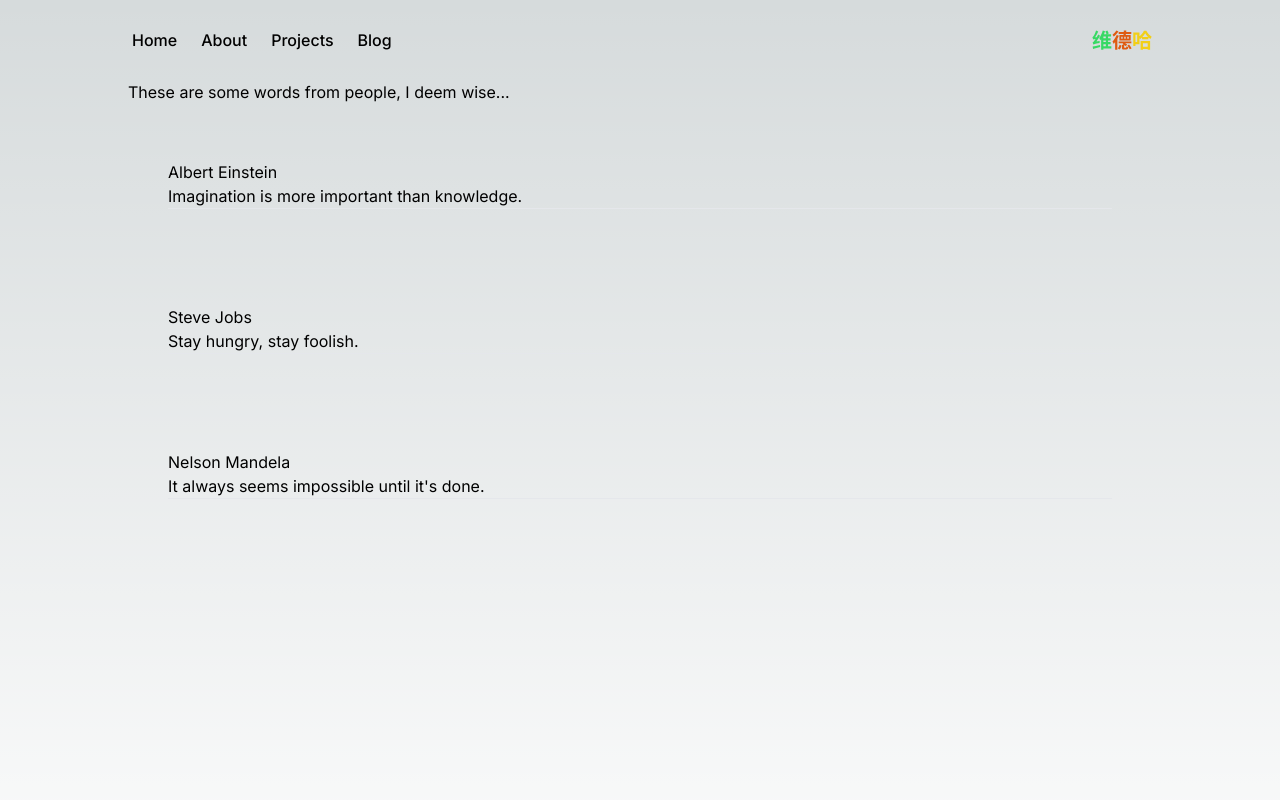
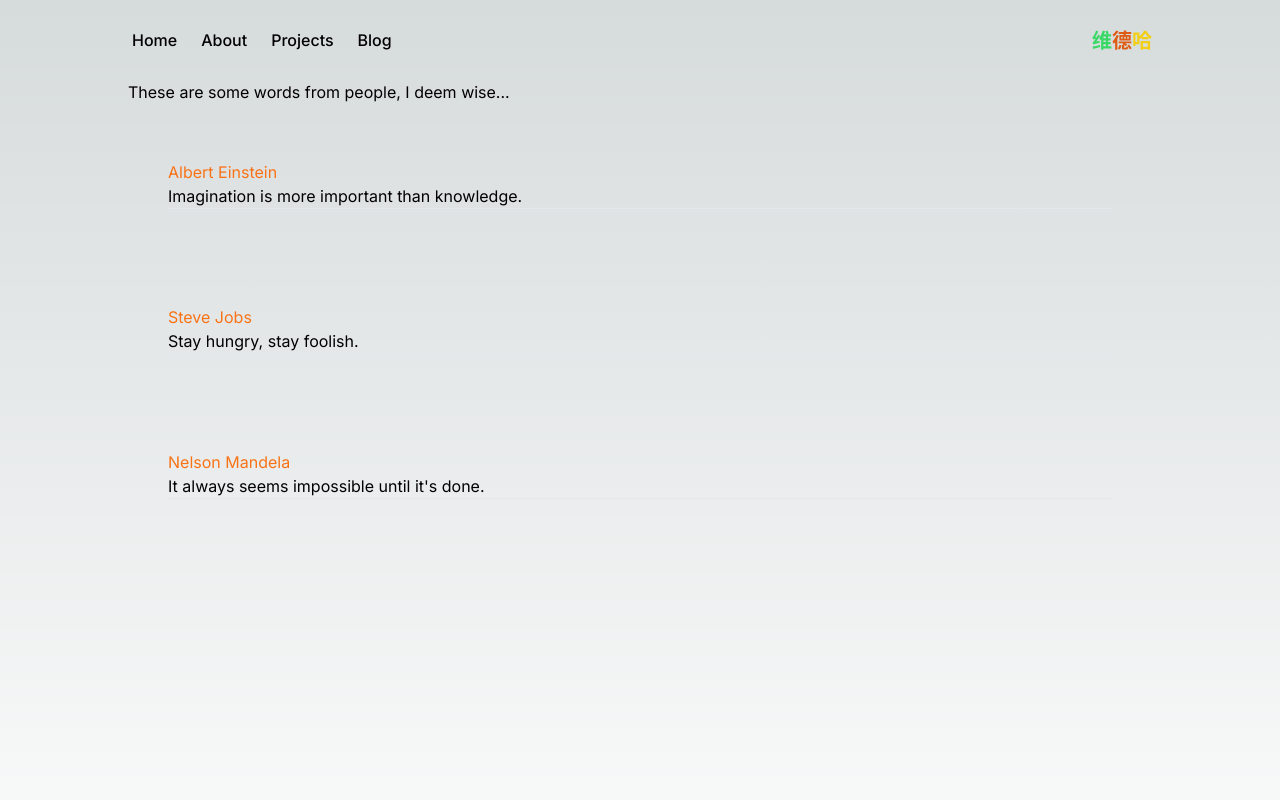
Before and after one commit to Wediah/my-portfolio, a Next.js app: page /quotes in a window 1280 px wide. Shown: the top 800 px of the page. Built offline with nearby package versions, Linux system fonts and the light colour scheme.

Commit message:
Update author heading style in QuotePage component

```diff
--- a/app/quotes/page.js
+++ b/app/quotes/page.js
@@ -22,7 +22,7 @@ const QuotePage = () => {
       <div className='flex flex-col gap-4 pt-4'>
         {quotes.map((quote, index) => (
             <div className='flex flex-col  rounded-md p-10' key={index}>
-            <h3 cl>{quote.author}</h3>
+            <h3 className='text-orange-500'>{quote.author}</h3>
             <p>{quote.quote}</p>
             <hr className=''/>
             </div>
```
